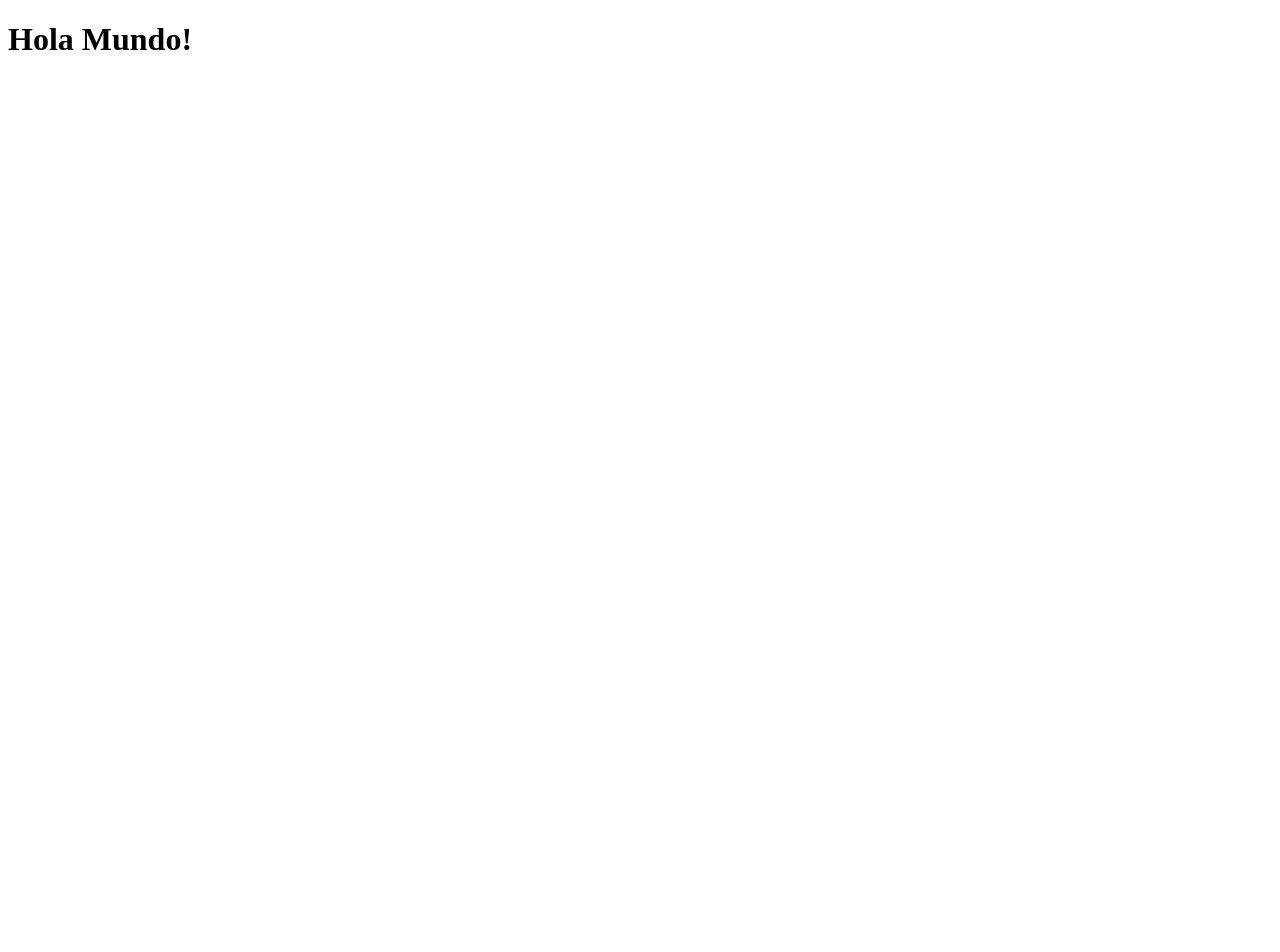
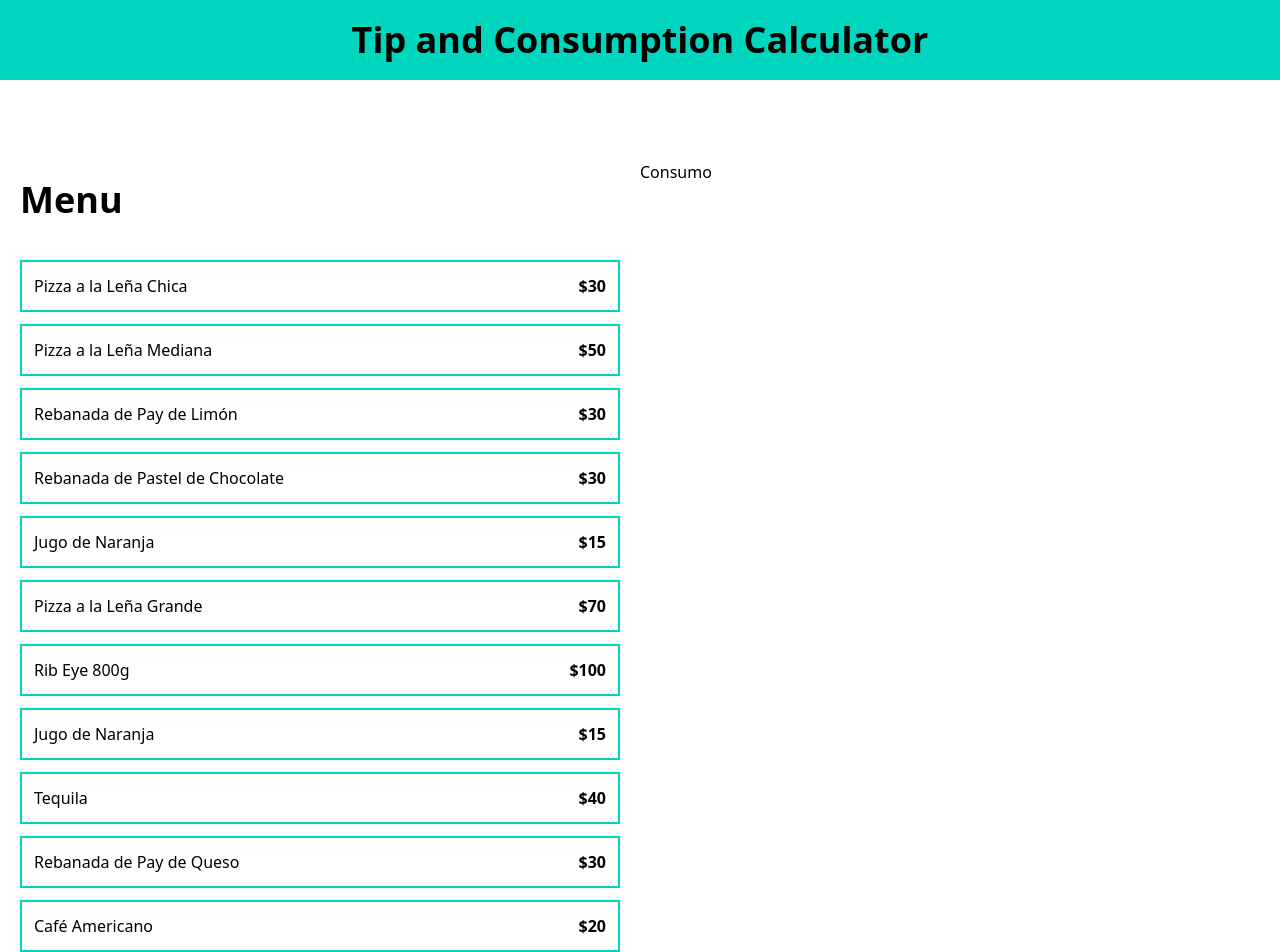
Before and after one commit to femo-dev/tip-calculator, a React (Vite) app: page / in a window 1280 px wide. Shown: the top 952 px of the page. Before the commit the page ends 800 px from the top, so only its background shows below. Built offline with nearby package versions, Linux system fonts and the light colour scheme.

Commit message:
Initial commit

```diff
--- a/package.json
+++ b/package.json
@@ -10,8 +10,10 @@
     "preview": "vite preview"
   },
   "dependencies": {
+    "@tailwindcss/vite": "^4.1.5",
     "react": "^19.0.0",
-    "react-dom": "^19.0.0"
+    "react-dom": "^19.0.0",
+    "tailwindcss": "^4.1.5"
   },
   "devDependencies": {
     "@eslint/js": "^9.22.0",
--- a/src/App.tsx
+++ b/src/App.tsx
@@ -1,7 +1,37 @@
+import MenuItem from "./components/MenuItem";
+import { menuItems } from "./data/db";
+import useOrder from "./hooks/useOrder";
+
 function App() {
+  const { addItem } = useOrder();
+
   return (
     <>
-      <h1>Hola Mundo!</h1>
+      <header className="bg-teal-400 py-5">
+        <h1 className="text-center text-4xl font-black">
+          Tip and Consumption Calculator
+        </h1>
+      </header>
+
+      <main className="max-w-7xl mx-auto py-20 grid md:grid-cols-2">
+        <div className="p-5">
+          <h2 className="text-4xl font-black">Menu</h2>
+
+          <div className="space-y-3 mt-10">
+            {menuItems.map(item => (
+              <MenuItem
+                key={item.id}
+                item={item}
+                addItem={addItem}
+              />
+            ))}
+          </div>
+        </div>
+
+        <div>
+          <h2>Consumo</h2>
+        </div>
+      </main>
     </>
   )
 }
--- /dev/null
+++ b/src/components/MenuItem.tsx
@@ -0,0 +1,18 @@
+import type { MenuItem } from "../types";
+
+type MenuItemProps = {
+    item: MenuItem,
+    addItem: (item: MenuItem) => void
+}
+
+export default function MenuItem({item, addItem} : MenuItemProps) {
+  return (
+    <button
+        className="border-2 border-teal-400 hover:bg-teal-200 w-full p-3 flex justify-between cursor-pointer"
+        onClick={() => addItem(item)}
+    >
+        <p>{item.name}</p>
+        <p className="font-black">${item.price}</p>
+    </button>
+  )
+}
--- /dev/null
+++ b/src/data/db.ts
@@ -0,0 +1,64 @@
+import type { MenuItem } from '../types';
+
+export const menuItems : MenuItem[] = [
+    {
+      "id": 1,
+      "name": "Pizza a la Leña Chica",
+      "price": 30
+    },
+    {
+      "id": 2,
+      "name": "Pizza a la Leña Mediana",
+      "price": 50
+    },
+    {
+      "id": 3,
+      "name": "Rebanada de Pay de Limón",
+      "price": 30
+    },
+    {
+      "id": 4,
+      "name": "Rebanada de Pastel de Chocolate",
+      "price": 30
+    },
+    {
+      "id": 5,
+      "name": "Jugo de Naranja",
+      "price": 15
+    },
+    {
+      "id": 6,
+      "name": "Pizza a la Leña Grande",
+      "price": 70
+    },
+    {
+      "id": 7,
+      "name": "Rib Eye 800g",
+      "price": 100
+    },
+    {
+      "id": 8,
+      "name": "Jugo de Naranja",
+      "price": 15
+    },
+    {
+      "id": 9,
+      "name": "Tequila",
+      "price": 40
+    },
+    {
+      "id": 10,
+      "name": "Rebanada de Pay de Queso",
+      "price": 30
+    },
+    {
+      "id": 11,
+      "name": "Café Americano",
+      "price": 20
+    },
+    {
+      "id": 12,
+      "name": "Café Capuchino",
+      "price": 40
+    }
+]
--- /dev/null
+++ b/src/hooks/useOrder.ts
@@ -0,0 +1,14 @@
+import { useState } from 'react';
+import type { MenuItem, OrderItem } from "../types";
+
+export default function useOrder() {
+    const [order, setOrder] = useState<OrderItem[]>([]);
+
+    const addItem = (item: MenuItem) => {
+        console.log(item);
+    }
+
+    return {
+        addItem
+    }
+}
--- a/src/index.css
+++ b/src/index.css
@@ -0,0 +1 @@
+@import "tailwindcss";
--- /dev/null
+++ b/src/types/index.ts
@@ -0,0 +1,9 @@
+export type MenuItem = {
+    id: number,
+    name: string,
+    price: number
+}
+
+export type OrderItem = MenuItem & {
+    quantity: number
+}
--- a/vite.config.ts
+++ b/vite.config.ts
@@ -1,7 +1,7 @@
 import { defineConfig } from 'vite'
-import react from '@vitejs/plugin-react-swc'
-
-// https://vite.dev/config/
+import tailwindcss from '@tailwindcss/vite'
 export default defineConfig({
-  plugins: [react()],
+  plugins: [
+    tailwindcss(),
+  ],
 })
```
Also changed, not shown: 1 other file (tests, documents, lock files or other folders).
